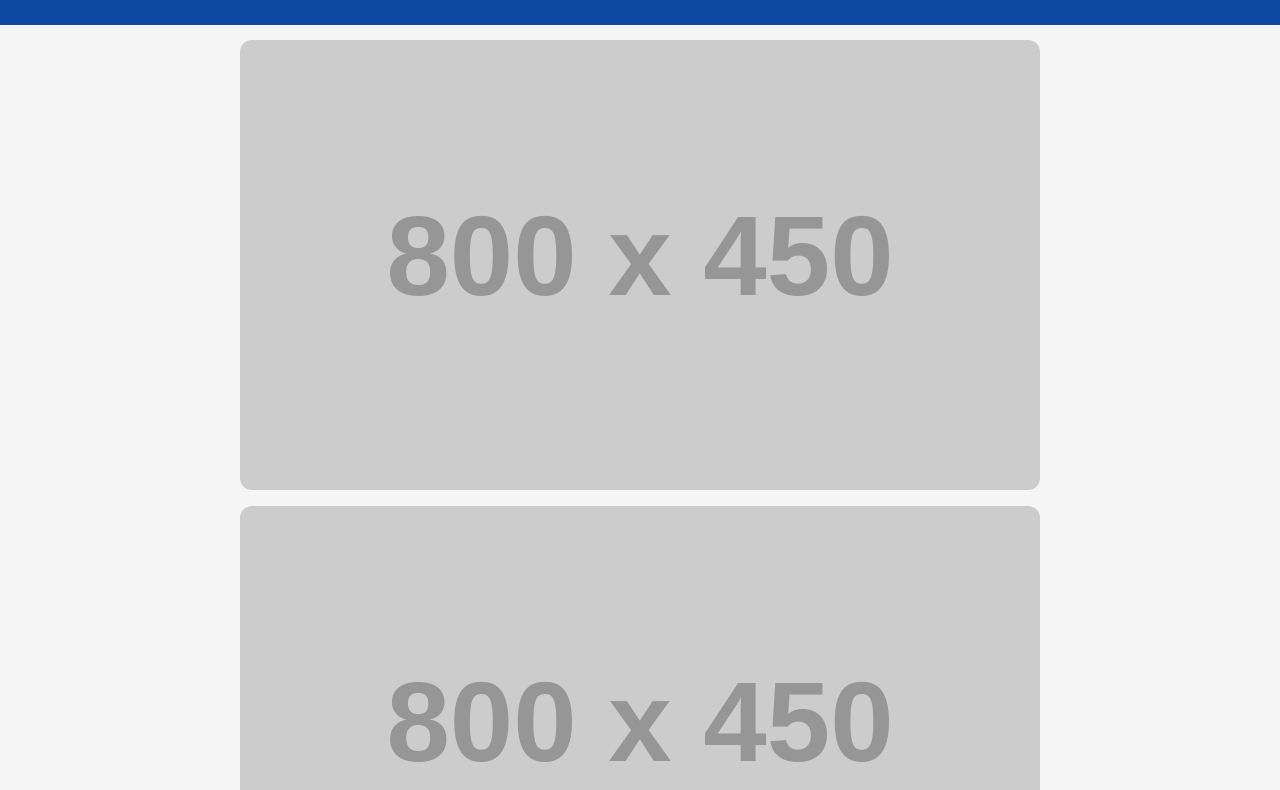
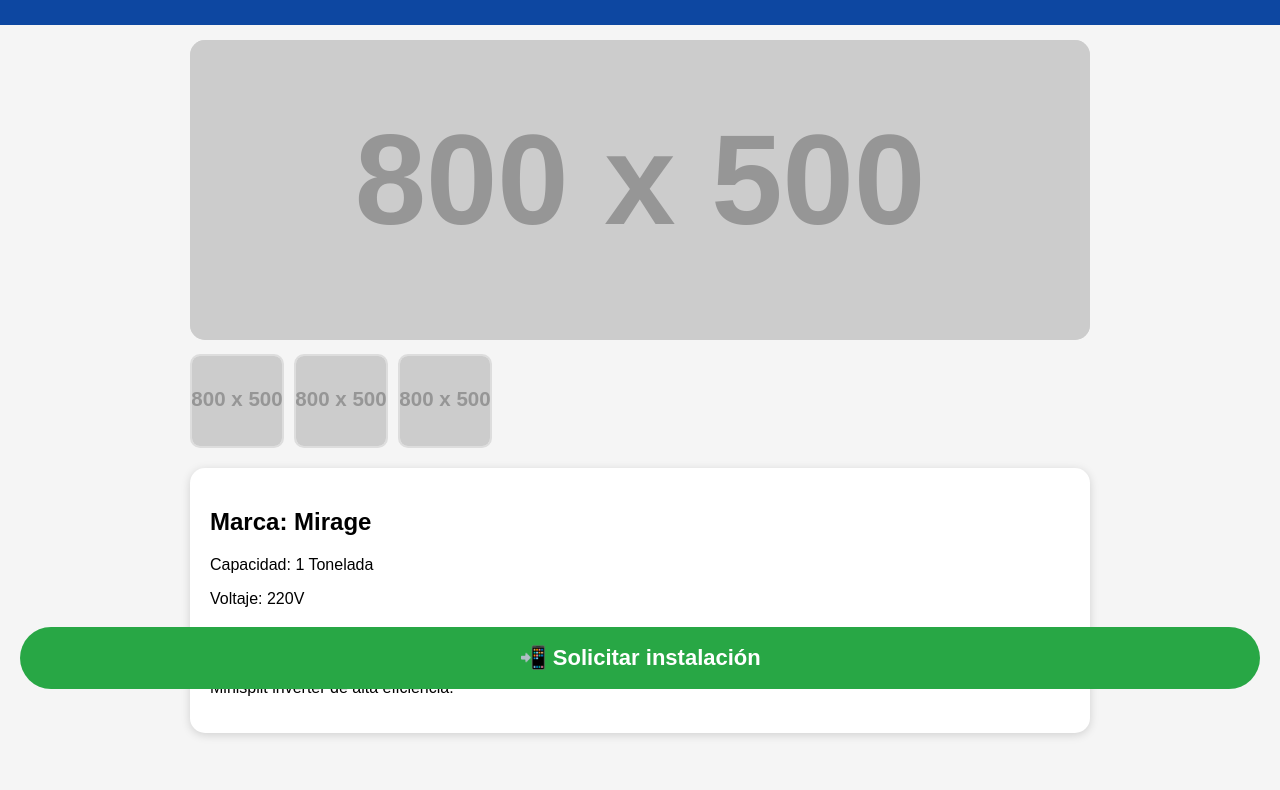
Before and after one commit to xxtyk/Cat-logo-de-minisplit, a plain HTML site: page Producto.html in a window 1280 px wide. Shown: the part 91-881 px from the top of the page. After the commit the page ends 839 px from the top, so only its background shows below. Drawn offline with Linux system fonts and the light colour scheme; placeholder pictures from the web are drawn by us.

Commit message:
Update Producto.html

```diff
--- a/Producto.html
+++ b/Producto.html
@@ -1,12 +1,14 @@
-
 <!DOCTYPE html>
 <html lang="es">
 <head>
 <meta charset="UTF-8">
 <meta name="viewport" content="width=device-width, initial-scale=1.0">
-<title>Minisplit</title>
+<title>Producto</title>
+
+<script src="productos.js"></script>
 
 <style>
+
 body{
 margin:0;
 font-family:Arial,sans-serif;
@@ -21,44 +23,65 @@ header{
 }
 
 .contenedor{
-    max-width:800px;
+max-width:900px;
 margin:auto;
 padding:15px;
 }
 
-img{
+#foto{
 width:100%;
-    border-radius:12px;
-    margin-bottom:12px;
+height:300px;
+object-fit:cover;
+border-radius:15px;
+background:#ddd;
+}
+
+.galeria{
+display:flex;
+gap:10px;
+margin-top:10px;
+margin-bottom:20px;
+overflow:auto;
+}
+
+.galeria img{
+width:90px;
+height:90px;
+object-fit:cover;
+border-radius:10px;
+cursor:pointer;
+border:2px solid #ddd;
 }
 
 .card{
 background:white;
+padding:20px;
 border-radius:15px;
-    padding:18px;
 box-shadow:0 2px 10px rgba(0,0,0,.15);
 }
 
 .precio{
-    color:#0d47a1;
 font-size:34px;
 font-weight:bold;
+color:#0d47a1;
+margin:15px 0;
 }
 
 .pedir{
 position:fixed;
-    bottom:20px;
 left:20px;
 right:20px;
+bottom:20px;
 padding:18px;
+background:#28a745;
+color:white;
 border:none;
 border-radius:50px;
-    background:#28a745;
-    color:white;
 font-size:22px;
 font-weight:bold;
 cursor:pointer;
 }
+
 </style>
 
 </head>
@@ -66,26 +89,73 @@ img{
 <body>
 
 <header>
-<h1>Minisplit</h1>
+
+<h1 id="nombre"></h1>
+
 </header>
 
 <div class="contenedor">
 
-<img src="https://via.placeholder.com/800x450">
-<img src="https://via.placeholder.com/800x450">
-<img src="https://via.placeholder.com/800x450">
+<img id="foto">
+
+<div class="galeria" id="galeria"></div>
 
 <div class="card">
 
-<h2>Mirage X</h2>
+<h2 id="marca"></h2>
 
-<p><b>Marca:</b> Mirage</p>
+<p id="toneladas"></p>
 
-<p><b>Toneladas:</b> 1</p>
+<p id="voltaje"></p>
 
-<p><b>Voltaje:</b> 220V</p>
+<div class="precio" id="precio"></div>
 
-<p class="precio">$5,700</p>
+<p id="descripcion"></p>
 
-<p>
-Minisplit inverter de alta eficiencia, ideal
+</div>
+
+</div>
+
+<button class="pedir">
+📲 Solicitar instalación
+</button>
+
+<script>
+    const params = new URLSearchParams(window.location.search);
+const id = Number(params.get("id")) || 1;
+
+const producto = productos.find(p => p.id === id);
+
+if(producto){
+
+document.getElementById("nombre").textContent = producto.nombre;
+document.getElementById("marca").textContent = "Marca: " + producto.marca;
+document.getElementById("toneladas").textContent = "Capacidad: " + producto.toneladas;
+document.getElementById("voltaje").textContent = "Voltaje: " + producto.voltaje;
+document.getElementById("precio").textContent = "$" + producto.precio;
+document.getElementById("descripcion").textContent = producto.descripcion;
+
+document.getElementById("foto").src = producto.fotos[0];
+
+const galeria = document.getElementById("galeria");
+
+producto.fotos.forEach(foto=>{
+
+galeria.innerHTML += `
+<img src="${foto}" onclick="document.getElementById('foto').src='${foto}'">
+`;
+
+});
+
+}
+
+document.querySelector(".pedir").onclick=function(){
+
+location.href="pedido.html?id="+id;
+
+};
+
+</script>
+
+</body>
+</html>
```
Lines whose indentation alone changed are shown as unchanged.
